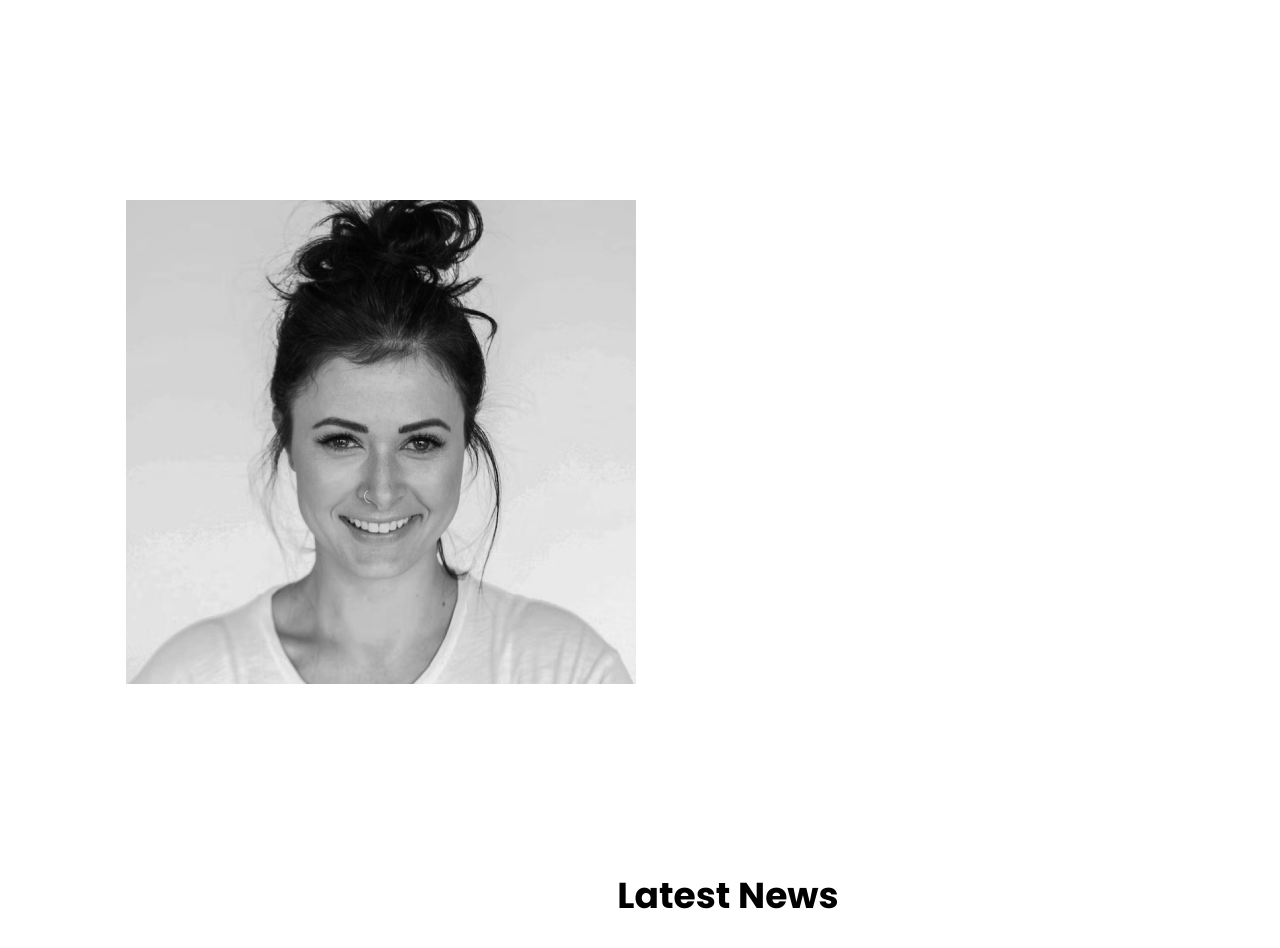
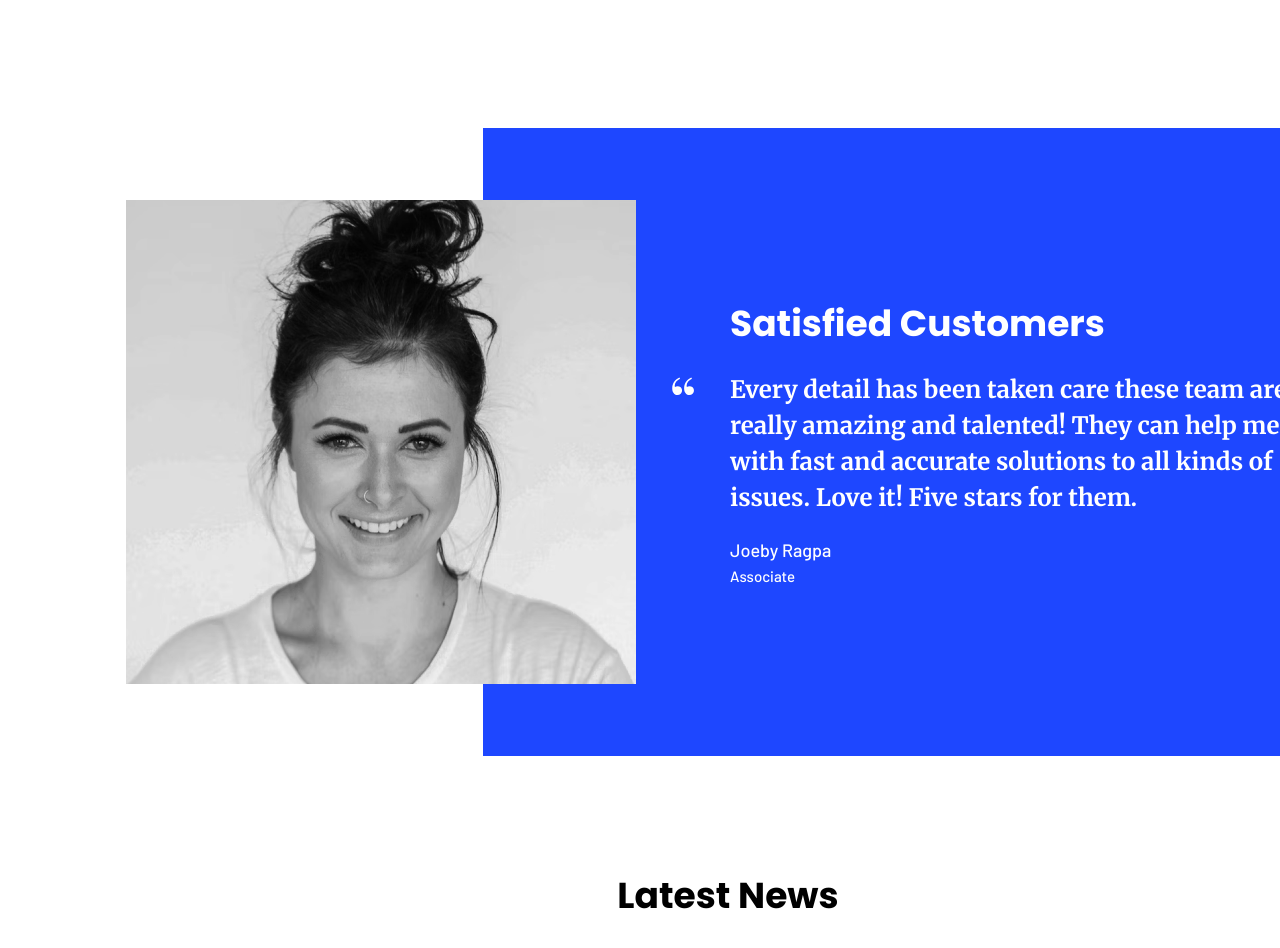
Before and after one commit to jegius/max-edu, a website: page index.html in a window 1280 px wide. Shown: the part 3860-4808 px from the top of the page. Drawn offline with Linux system fonts and the light colour scheme.

Commit message:
Исправил невидимость синего фона в блоке "Satisfied Customers".

```diff
--- a/css/main.css
+++ b/css/main.css
@@ -312,6 +312,7 @@ h1,h2,h3,h4{
     min-height: 39.25rem;
     background: linear-gradient(left, var(--white) 33%, var(--blue)33%);
     background: -moz-linear-gradient(left, var(--white) 33%, var(--blue)33%);
+    background: -webkit-linear-gradient(left, var(--white) 33%, var(--blue)33%);
     display: flex;
     align-items: center;
     justify-content: center;
```
